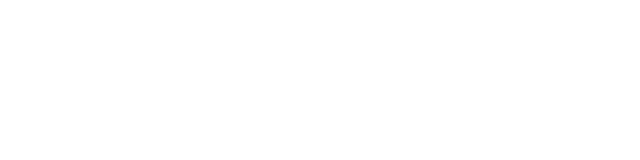
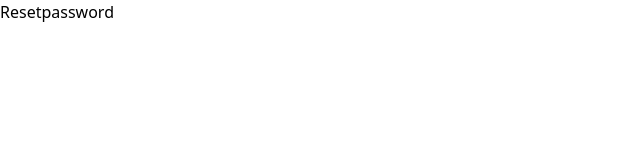
Before and after one commit to badtime1407/kitkaset, a Vue app: page /resetpassword in a window 1280 px wide. Before the commit this address had no page. Shown: the top 160 px of the page, without its empty margins (0-640 px from the left). Built offline with nearby package versions, Linux system fonts and the light colour scheme.

Commit message:
create login

```diff
--- /dev/null
+++ b/src/views/Login.vue
@@ -0,0 +1,3 @@
+<template>
+    <h1>Login</h1>
+</template>
--- /dev/null
+++ b/src/views/Register.vue
@@ -0,0 +1,3 @@
+<template>
+    <h1>Register</h1>
+</template>
--- /dev/null
+++ b/src/views/Resetpassword.vue
@@ -0,0 +1,3 @@
+<template>
+    <h1>Resetpassword</h1>
+</template>
```
Also changed, not shown: src/router/index.ts (+10 -2 lines).
